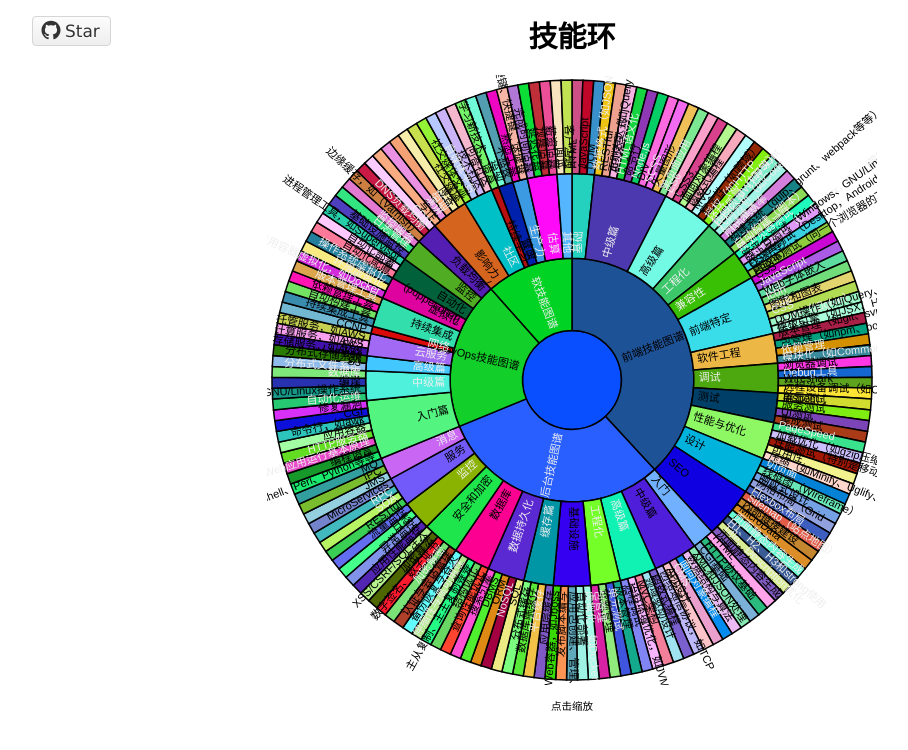
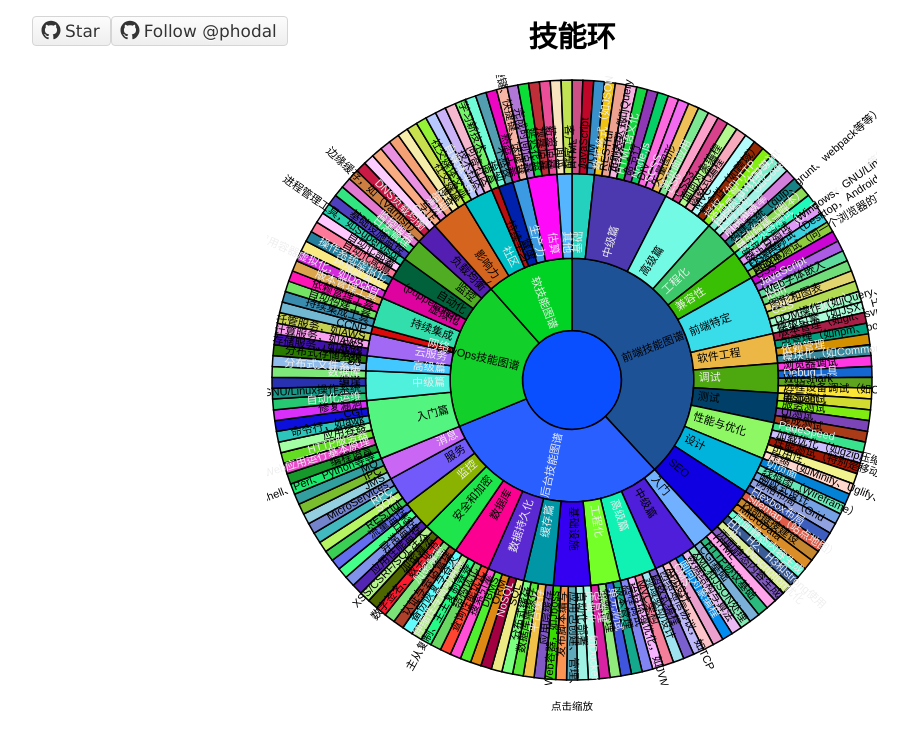
Before and after one commit to phodal/skillwheel, a plain HTML site: page index.html in a window 1280 px wide. Shown: the whole page, without its empty margins (68-976 px from the left). Drawn offline with Linux system fonts and the light colour scheme.

Commit message:
[T] update button styles

```diff
--- a/css/styles.css
+++ b/css/styles.css
@@ -535,8 +535,6 @@ div.tooltip {
     height: 20px;
     overflow: hidden;
     float: left;
-    position: absolute;
-    left: 100px;
 }
 
 .gh-btn, .gh-count, .gh-ico {
@@ -657,3 +655,8 @@ div.tooltip {
     margin-top: -7px;
     border-width: 7px 7px 7px 0
 }
+
+.github-info {
+    position: absolute;
+    left: 100px;
+}
--- a/index.html
+++ b/index.html
@@ -11,9 +11,16 @@
     <link rel="stylesheet" href="css/styles.css">
 </head>
 <body>
-<span class="github-btn github-stargazers github-btn-large">
-    <a class="gh-btn" href="https://github.com/phodal/skillwheel/" target="_blank"><span class="gh-ico"></span> <span class="gh-text">Star</span></a>
-</span>
+<div class="github-info">
+    <span class="github-btn github-stargazers github-btn-large">
+        <a class="gh-btn" href="https://github.com/phodal/skillwheel/" target="_blank"><span class="gh-ico"></span> <span class="gh-text">Star</span></a>
+    </span>
+    <span class="github-btn github-me github-btn-large">
+        <a class="gh-btn" id="gh-btn" href="https://github.com/phodal" target="_blank"><span class="gh-ico"></span>
+        <span class="gh-text" id="gh-text">Follow @phodal</span></a>
+        <a class="gh-count" id="gh-count" href="https://github.com/phodal/followers" target="_blank"></a>
+    </span>
+</div>
 
 <h1>技能环</h1>
 
```
